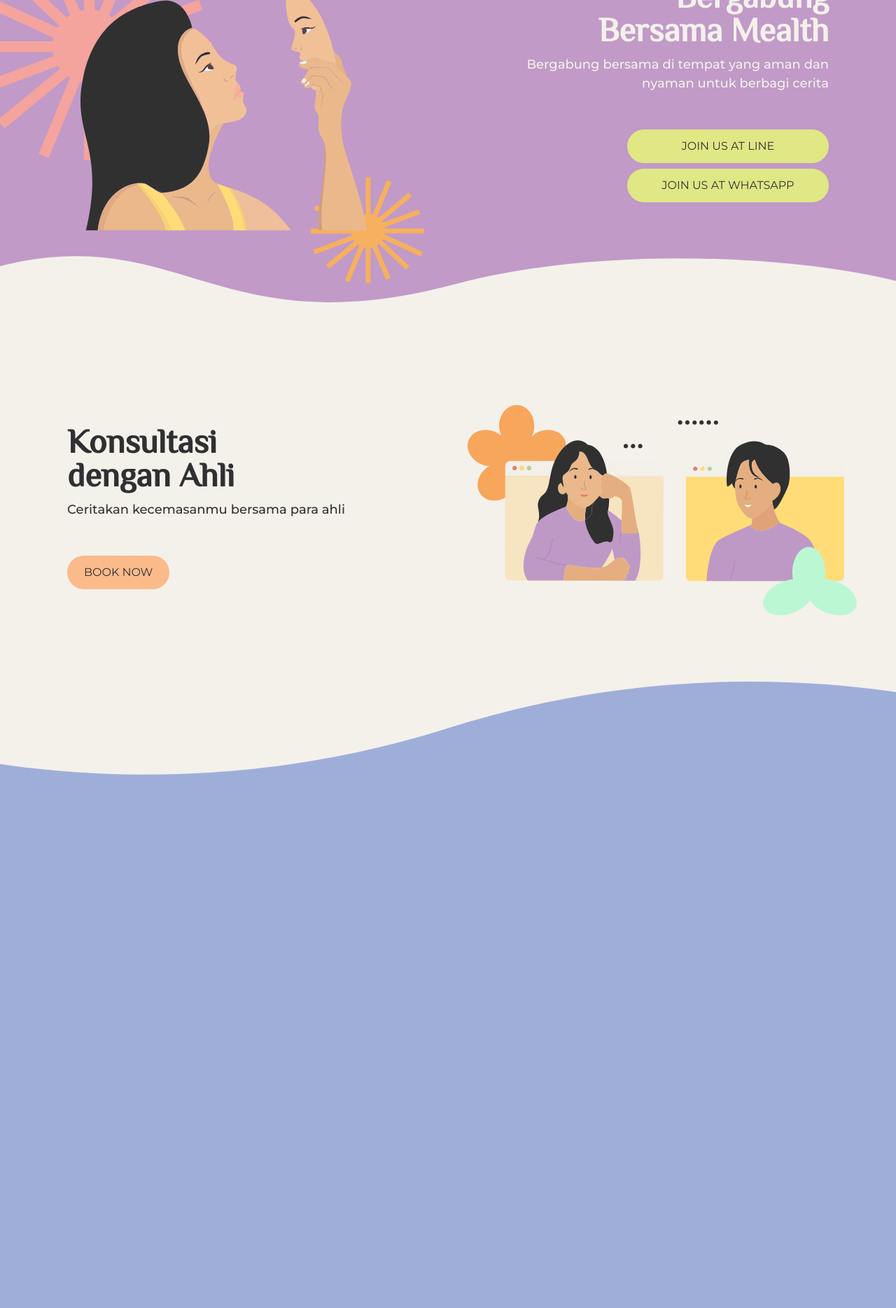
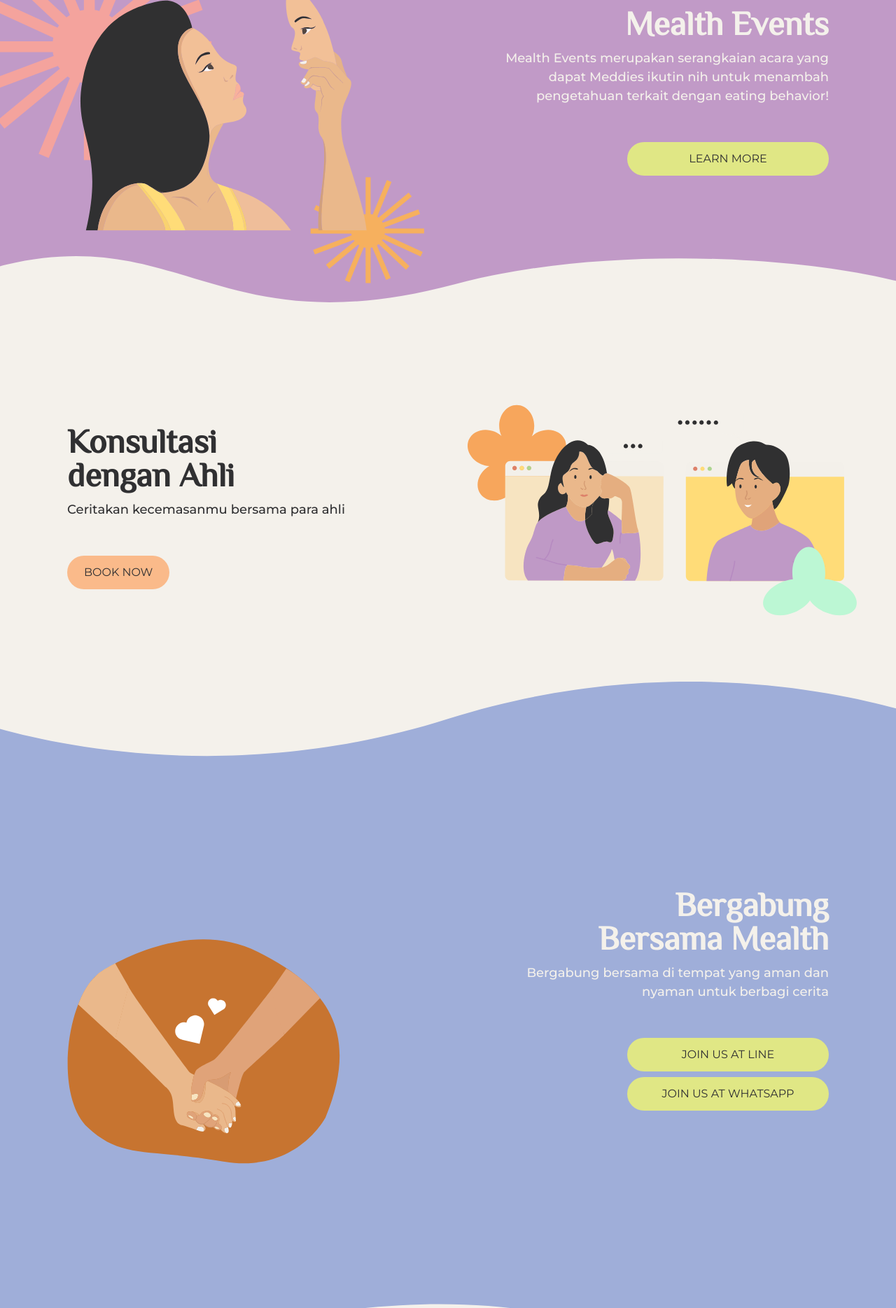
Before and after one commit to LordGedelicious/MealthWebApp, a React (Vite) app: page / in a window 1280 px wide. Shown: the part 880-2749 px from the top of the page at 70% size. Built offline with nearby package versions, Linux system fonts and the light colour scheme.

Commit message:
fix home page

```diff
--- a/src/pages/HomePage.tsx
+++ b/src/pages/HomePage.tsx
@@ -4,6 +4,7 @@
 import AcaraImg from "../images/AcaraImg.svg";
 import KonselingImg from "../images/KonselingImg.svg";
 import MsgImg from "../images/MsgImg.svg";
+import ContactUs from "../images/about/mid.svg";
 import Button from "../components/Button";
 
 const HomePage = () => {
@@ -21,11 +22,10 @@
           </div>
           <div className="flex flex-col lg:grid grid-cols-2 items-center bg-[url('/src/images/bg/BGAcara.svg')] bg-cover bg-no-repeat bg-top min-h-[80vh] w-[100%] relative bottom-14">
             <img src={AcaraImg} alt="A person looking at herself" className="mb-12 relative" />
-            <div className="flex flex-col items-end px-[10%] items-center lg:pr-24 text-right mb-36 lg:mb-12 lg:items-end">
-              <h1 className="text-white text-5xl mb-3 text-center lg:text-right">Bergabung <br /> Bersama Mealth</h1>
-              <h3 className="mb-12 text-white text-center lg:text-right">Bergabung bersama di tempat yang aman dan nyaman untuk berbagi cerita</h3>
-              <a href="https://line.me/ti/g2/RtRB7pV9-TXcRsvuu2z-QqxGtQM4DtkCXa1r6w?utm_source=invitation&utm_medium=link_copy&utm_campaign=default" className="my-1 w-full lg:w-3/5"><Button className="bg-green w-full hover:bg-orange">JOIN US AT LINE</Button></a>
-              <a href="https://bit.ly/MealthGroupCommunity" className="my-1 w-full lg:w-3/5"><Button className="bg-green w-full hover:bg-orange">JOIN US AT WHATSAPP</Button></a>
+            <div className="flex flex-col px-[10%] items-center lg:pr-24 text-right mb-36 lg:mb-12 lg:items-end">
+              <h1 className="text-white text-5xl mb-3 text-center lg:text-right">Mealth Events</h1>
+              <h3 className="mb-12 text-white text-center lg:text-right">Mealth Events merupakan serangkaian acara yang dapat Meddies ikutin nih untuk menambah pengetahuan terkait dengan eating behavior!</h3>
+              <a href="/Events" className="my-1 w-full lg:w-3/5"><Button className="bg-green w-full hover:bg-orange">LEARN MORE</Button></a>
             </div>
           </div>
           <div className="flex flex-col lg:grid grid-cols-2 items-center bg-[url('/src/images/bg/BGKonseling.svg')] bg-cover bg-no-repeat bg-top h-[90vh] w-[100%] relative bottom-44">
@@ -37,15 +37,24 @@
             </div>
 
           </div>
-          <div className="bg-[url('/src/images/bg/BGBotchat.svg')] bg-no-repeat bg-cover bg-top h-[150vh] w-[100%] relative bottom-72 z-10">
+          <div className="h-[120vh] bg-[url('/src/images/bg/BGBotchat.svg')] bg-no-repeat bg-cover bg-top w-[100%] flex flex-col lg:grid grid-cols-2 items-center relative bottom-24 lg:bottom-72 z-10">
+            <img src={ContactUs} alt="Holding Hands" className="mb-12 mt-36 ml-0 lg:ml-24 w-[70vw] lg:w-auto" />
+            <div className="flex flex-col px-[10%] items-center lg:pr-24 text-right mb-36 lg:mb-12 lg:items-end">
+              <h1 className="text-white text-5xl mb-3 text-center lg:text-right">Bergabung <br /> Bersama Mealth</h1>
+              <h3 className="mb-12 text-white text-center lg:text-right">Bergabung bersama di tempat yang aman dan nyaman untuk berbagi cerita</h3>
+              <a href="https://line.me/ti/g2/RtRB7pV9-TXcRsvuu2z-QqxGtQM4DtkCXa1r6w?utm_source=invitation&utm_medium=link_copy&utm_campaign=default" className="my-1 w-full lg:w-3/5"><Button className="bg-green w-full hover:bg-orange">JOIN US AT LINE</Button></a>
+              <a href="https://bit.ly/MealthGroupCommunity" className="my-1 w-full lg:w-3/5"><Button className="bg-green w-full hover:bg-orange">JOIN US AT WHATSAPP</Button></a>
+            </div>
+          </div>
 
-          </div>
-          <div className="h-[60vh] w-[100%] z-0">
-            <div className="grid grid-cols-2 items-center relative bottom-80">
-              <div>
-                LOREM IPSUM
+          <div className="w-[100%] z-0 pt-[10vh] lg:pt-0 -mb-[20vh]">
+            <div className="flex flex-col lg:grid grid-cols-2 items-center relative bottom-80">
+              <img src={MsgImg} alt="Message" className="-ml-36" />
+              <div className="flex flex-col items-center lg:items-start mt-12 px-[10%] lg:pl-24 col-start-1 row-start-1">
+                <h1 className="text-5xl mb-3 text-center lg:text-left">Tanya Melly</h1>
+                <h3 className="mb-12 text-center lg:text-left">Cari tau lebih lanjut tentang apa yang kamu alami dengan tanya Melly!</h3>
               </div>
-              <img src={MsgImg} alt="Message" />
+
             </div>
           </div>
         </div>
```
